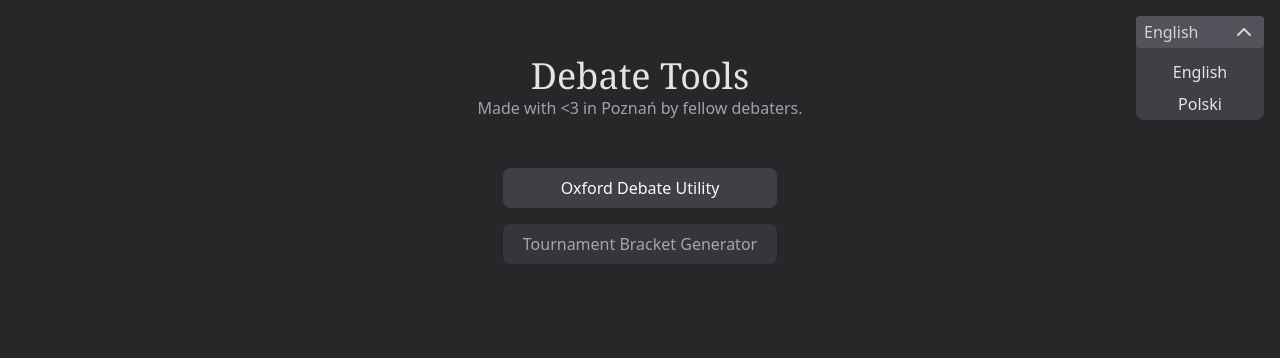
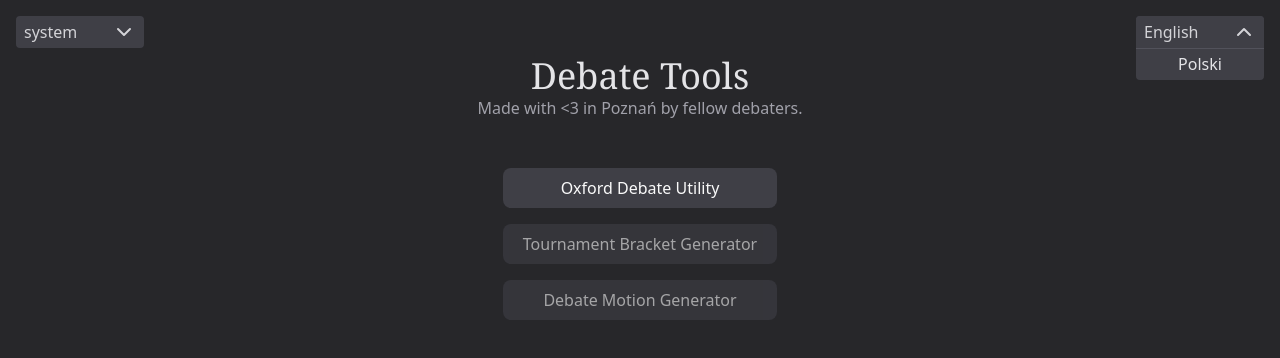
Before and after one commit to debatecore/debate-tools, a Next.js app: page / in a window 1280 px wide. Both pictures are taken after a click on the button "English". Shown: the top 358 px of the page. Built offline with nearby package versions, Linux system fonts and the light colour scheme.

Commit message:
uselang changes & functional theme switch

```diff
--- a/package.json
+++ b/package.json
@@ -16,6 +16,7 @@
     "eslint": "8.40.0",
     "eslint-config-next": "13.4.1",
     "next": "13.4.1",
+    "next-themes": "^0.2.1",
     "postcss": "8.4.23",
     "react": "18.2.0",
     "react-dom": "18.2.0",
--- a/src/app/globals.css
+++ b/src/app/globals.css
@@ -31,6 +31,54 @@ body {
   @apply w-full;
 }
 
+.themebtn {
+  @apply absolute;
+  @apply top-4;
+  @apply left-4;
+  @apply px-2;
+  @apply py-1;
+  @apply rounded;
+  @apply bg-zinc-700;
+  @apply hover:bg-zinc-600;
+  @apply text-zinc-300;
+  @apply flex;
+  @apply w-32;
+  @apply z-20;
+}
+.themebtn svg {
+  @apply transition-all;
+}
+.themebtn.opened {
+  @apply rounded-bl-none;
+  @apply rounded-br-none;
+  @apply border-b;
+  @apply border-zinc-600;
+}
+.themebtn.opened svg {
+  @apply rotate-180;
+}
+.themepane {
+  @apply absolute;
+  @apply top-4;
+  @apply left-4;
+  @apply pt-8;
+  @apply rounded;
+  @apply bg-zinc-700;
+  @apply z-10;
+  @apply flex;
+  @apply flex-col;
+  @apply w-32;
+}
+.themepane.hide {
+  @apply hidden;
+}
+.themepane button {
+  @apply w-full;
+  @apply p-1;
+  @apply hover:bg-zinc-600;
+  @apply rounded;
+}
+
 .langbtn {
   @apply absolute;
   @apply top-4;
@@ -47,7 +95,10 @@ body {
   @apply z-20;
 }
 .langbtn.opened {
-  @apply bg-zinc-600;
+  @apply rounded-bl-none;
+  @apply rounded-br-none;
+  @apply border-b;
+  @apply border-zinc-600;
 }
 .langbtn svg {
   @apply transition-all;
@@ -59,8 +110,8 @@ body {
   @apply absolute;
   @apply top-4;
   @apply right-4;
-  @apply pt-10;
-  @apply rounded-lg;
+  @apply pt-8;
+  @apply rounded;
   @apply bg-zinc-700;
   @apply z-10;
   @apply flex;
@@ -78,8 +129,9 @@ body {
   @apply w-full;
   @apply p-1;
   @apply hover:bg-zinc-600;
-  @apply last-of-type:rounded-br-lg;
-  @apply last-of-type:rounded-bl-lg;
+  @apply rounded;
+  @apply rounded-tr-none;
+  @apply rounded-tl-none;
 }
 
 /* .settingsbtn {
--- a/src/app/layout.tsx
+++ b/src/app/layout.tsx
@@ -8,6 +8,7 @@ import {
 } from "react";
 import { LangContext } from "@/contexts/LangContext";
 import "./globals.css";
+import { ThemeProvider } from "next-themes";
 
 type language = "en" | "pl";
 export type { language };
@@ -32,10 +33,12 @@ export default function RootLayout({
     }
   }, [initialFetch, lang]);
   return (
-    <html lang="en">
+    <html lang="en" suppressHydrationWarning>
       <body>
         <LangContext.Provider value={{ lang, setLang }}>
-          {children}
+          <ThemeProvider themes={["light", "dark", "projector"]}>
+            {children}
+          </ThemeProvider>
         </LangContext.Provider>
       </body>
     </html>
--- a/src/app/page.tsx
+++ b/src/app/page.tsx
@@ -4,14 +4,19 @@ import { useLang } from "@/lib/useLang";
 import Link from "next/link";
 import { useContext, useState } from "react";
 import { LangContext } from "@/contexts/LangContext";
+import { IconSettings } from "@/components/icons/Settings";
+import { useTheme } from "next-themes";
 
 export default function PageIndex() {
   const [langsOpen, setLangsOpen] = useState<boolean>(false);
+  const [themesOpen, setThemesOpen] = useState<boolean>(false);
+  const { theme, setTheme } = useTheme();
   const langContext = useContext(LangContext);
   const debateTools = useLang("debateTools");
   const madeWithLove = useLang("madeWithLove");
   const debateUtility = useLang("oxfDebateUtility");
   const ladderGen = useLang("ladderGen");
+  const motionGen = useLang("motionGen");
   return (
     <>
       <div className="text-center py-12 pt-14">
@@ -23,6 +28,55 @@ export default function PageIndex() {
           <button>{debateUtility}</button>
         </Link>
         <button disabled>{ladderGen}</button>
+        <button disabled>{motionGen}</button>
+      </div>
+
+      <button
+        className={`themebtn ${themesOpen ? "opened" : ""}`}
+        onClick={() => {
+          setThemesOpen(!themesOpen);
+        }}
+      >
+        <span className="mr-auto">
+          {theme || "theme"}
+          {/* <IconSettings /> */}
+        </span>
+        {/* <IconSettings /> */}
+        <IconChevronDown />
+      </button>
+      <div className={`themepane ${themesOpen ? "" : "hide"}  `}>
+        <button
+          onClick={() => {
+            setTheme("system");
+            setThemesOpen(false);
+          }}
+        >
+          system
+        </button>
+        <button
+          onClick={() => {
+            setTheme("light");
+            setThemesOpen(false);
+          }}
+        >
+          light
+        </button>
+        <button
+          onClick={() => {
+            setTheme("dark");
+            setThemesOpen(false);
+          }}
+        >
+          dark
+        </button>
+        <button
+          onClick={() => {
+            setTheme("projector");
+            setThemesOpen(false);
+          }}
+        >
+          projector
+        </button>
       </div>
 
       <button
@@ -40,6 +94,7 @@ export default function PageIndex() {
             langContext?.setLang("en");
             setLangsOpen(false);
           }}
+          className={langContext?.lang == "en" ? "hidden" : ""}
         >
           English
         </button>
@@ -48,6 +103,7 @@ export default function PageIndex() {
             langContext?.setLang("pl");
             setLangsOpen(false);
           }}
+          className={langContext?.lang == "pl" ? "hidden" : ""}
         >
           Polski
         </button>
--- a/src/data/en.json
+++ b/src/data/en.json
@@ -5,5 +5,6 @@
   "language": "language",
   "theme": "theme",
   "oxfDebateUtility": "Oxford Debate Utility",
-  "ladderGen": "Tournament Bracket Generator"
+  "ladderGen": "Tournament Bracket Generator",
+  "motionGen": "Debate Motion Generator"
 }
--- a/src/data/pl.json
+++ b/src/data/pl.json
@@ -5,5 +5,6 @@
   "language": "język",
   "theme": "motyw",
   "oxfDebateUtility": "Narzędzie do przeprowadzania debaty",
-  "ladderGen": "Generator drabinek turniejowych"
+  "ladderGen": "Generator drabinek turniejowych",
+  "motionGen": "Generator tez do debaty"
 }
--- a/src/lib/useLang.ts
+++ b/src/lib/useLang.ts
@@ -10,7 +10,8 @@ type tokens =
   | "language"
   | "theme"
   | "oxfDebateUtility"
-  | "ladderGen";
+  | "ladderGen"
+  | "motionGen";
 export type { tokens };
 
 const useLang = (token: tokens) => {
```
Also changed, not shown: 1 other file (tests, documents, lock files or other folders).
